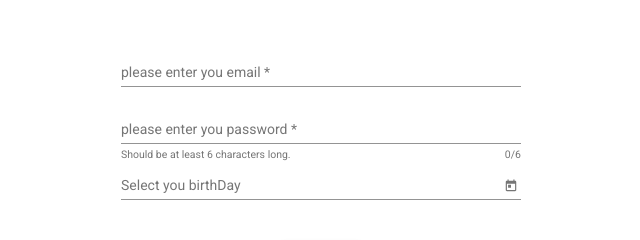
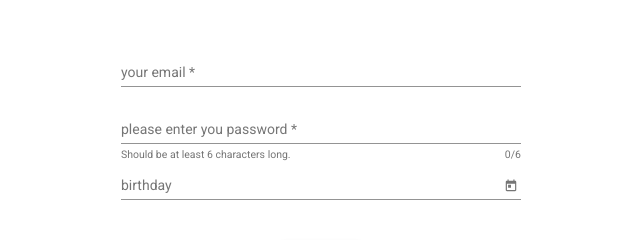
Before and after one commit to Mahmoudatia/sixpacks, an Angular app: page /signup in a window 1280 px wide. Shown: the top 240 px of the page, without its empty margins (319-959 px from the left). Built offline with nearby package versions, Linux system fonts and the light colour scheme.

Commit message:
Set maxDate within 18 years

```diff
--- a/src/app/auth/signup/signup.component.html
+++ b/src/app/auth/signup/signup.component.html
@@ -14,7 +14,7 @@
         name="email"
         email
         required
-        placeholder="please enter you email"
+        placeholder="your email"
         #emailInput="ngModel"
       />
       <mat-error *ngIf="emailInput.hasError('required')"
@@ -41,8 +41,11 @@
     <mat-form-field>
       <input
         matInput
-        placeholder="Select you birthDay"
+        placeholder="birthday"
         [matDatepicker]="picker"
+        ngModel
+        name="birthdate"
+        [max]="maxDate"
       />
       <mat-datepicker-toggle matSuffix [for]="picker"></mat-datepicker-toggle>
       <mat-datepicker #picker></mat-datepicker>
--- a/src/app/auth/signup/signup.component.ts
+++ b/src/app/auth/signup/signup.component.ts
@@ -1,4 +1,4 @@
-import { FormsModule } from '@angular/forms';
+import { NgForm } from '@angular/forms';
 import { Component, OnInit } from '@angular/core';
 
 @Component({
@@ -8,12 +8,15 @@ import { Component, OnInit } from '@angular/core';
 })
 export class SignupComponent implements OnInit {
 
+  maxDate: any;
   constructor() { }
 
   ngOnInit(): void {
+    this.maxDate = new Date();
+    this.maxDate.setFullYear(this.maxDate.getFullYear() - 18);
   }
 
-  submit(form: FormsModule) {
-    console.log(form);
+  submit(form: NgForm) {
+    console.log(form.value);
   }
 }
```
